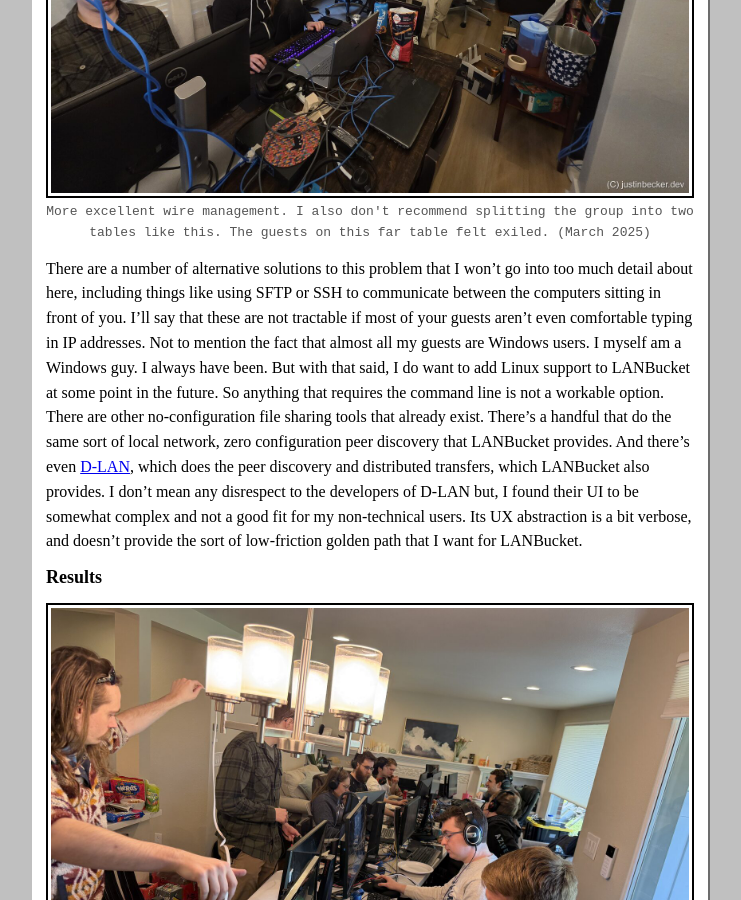
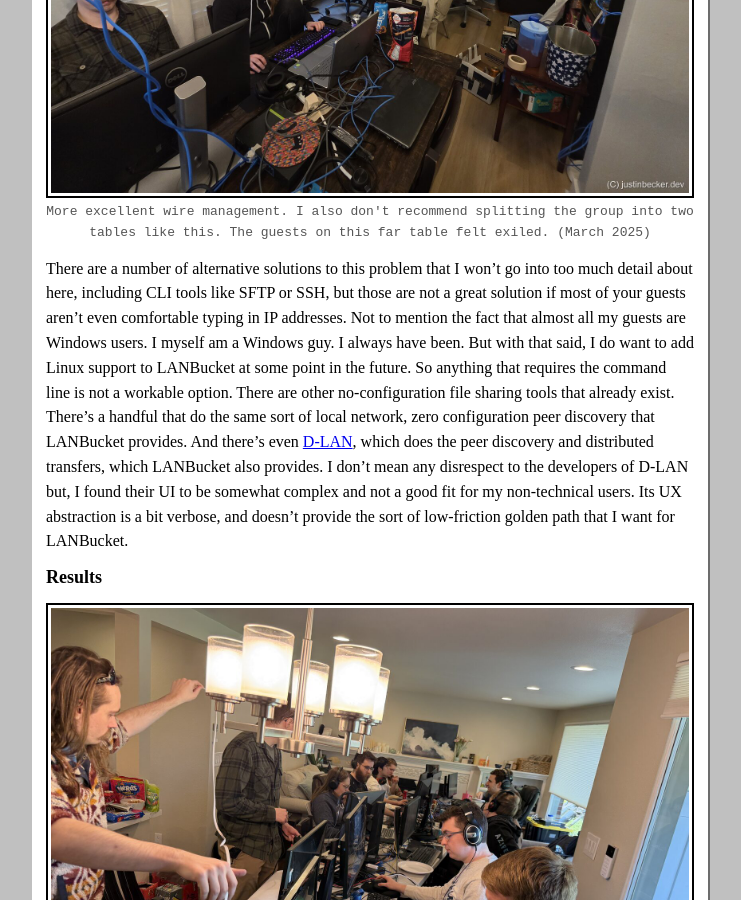
Before and after one commit to geekman7473/geekman7473.github.io, a Jekyll site: the page built from _posts/2026-05-16-why-i-built-lanbucket.md, in a window 1280 px wide and 900 px high, scrolled down 7665 px. Shown: the whole window, without its empty margins (270-1011 px from the left). Built offline with Jekyll 4.4.1, drawn with Linux system fonts in a browser that asks for light colours.

```diff
--- a/_posts/2026-05-16-why-i-built-lanbucket.md
+++ b/_posts/2026-05-16-why-i-built-lanbucket.md
@@ -96,7 +96,7 @@
   <figcaption class="meta">More excellent wire management. I also don't recommend splitting the group into two tables like this. The guests on this far table felt exiled. (March 2025)</figcaption>
 </figure>
 
-There are a number of alternative solutions to this problem that I won't go into too much detail about here, including things like using SFTP or SSH to communicate between the computers sitting in front of you. I'll say that these are not tractable if most of your guests aren't even comfortable typing in IP addresses. Not to mention the fact that almost all my guests are Windows users. I myself am a Windows guy. I always have been. But with that said, I do want to add Linux support to LANBucket at some point in the future. So anything that requires the command line is not a workable option. There are other no-configuration file sharing tools that already exist. There's a handful that do the same sort of local network, zero configuration peer discovery that LANBucket provides. And there's even [D-LAN](https://www.d-lan.net/home.html), which does the peer discovery and distributed transfers, which LANBucket also provides. I don't mean any disrespect to the developers of D-LAN but, I found their UI to be somewhat complex and not a good fit for my non-technical users. Its UX abstraction is a bit verbose, and doesn't provide the sort of low-friction golden path that I want for LANBucket.
+There are a number of alternative solutions to this problem that I won't go into too much detail about here, including CLI tools like SFTP or SSH, but those are not a great solution if most of your guests aren't even comfortable typing in IP addresses. Not to mention the fact that almost all my guests are Windows users. I myself am a Windows guy. I always have been. But with that said, I do want to add Linux support to LANBucket at some point in the future. So anything that requires the command line is not a workable option. There are other no-configuration file sharing tools that already exist. There's a handful that do the same sort of local network, zero configuration peer discovery that LANBucket provides. And there's even [D-LAN](https://www.d-lan.net/home.html), which does the peer discovery and distributed transfers, which LANBucket also provides. I don't mean any disrespect to the developers of D-LAN but, I found their UI to be somewhat complex and not a good fit for my non-technical users. Its UX abstraction is a bit verbose, and doesn't provide the sort of low-friction golden path that I want for LANBucket.
 
 ## Results
 
```
